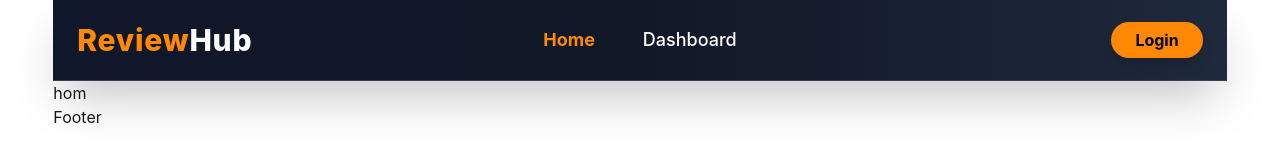
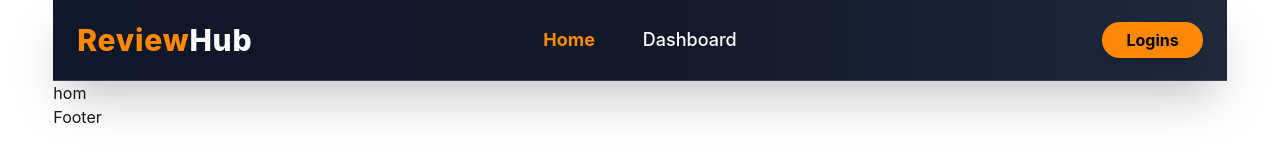
Before and after one commit to asik247/food-lovers-clientSite, a React (Vite) app: page / in a window 1280 px wide. Shown: the top 160 px of the page. Built offline with nearby package versions, Linux system fonts and the light colour scheme; no server answers.

Commit message:
some change

```diff
--- a/src/Components/Navbar/Nav.jsx
+++ b/src/Components/Navbar/Nav.jsx
@@ -191,7 +191,7 @@ const Nav = () => {
                                         to="/auth"
                                         className="px-6 py-2 rounded-full bg-orange-400 hover:bg-orange-500 text-black font-bold duration-300 shadow-lg"
                                     >
-                                        Login
+                                        Logins
                                     </Link>
 
                                 </div>
```
